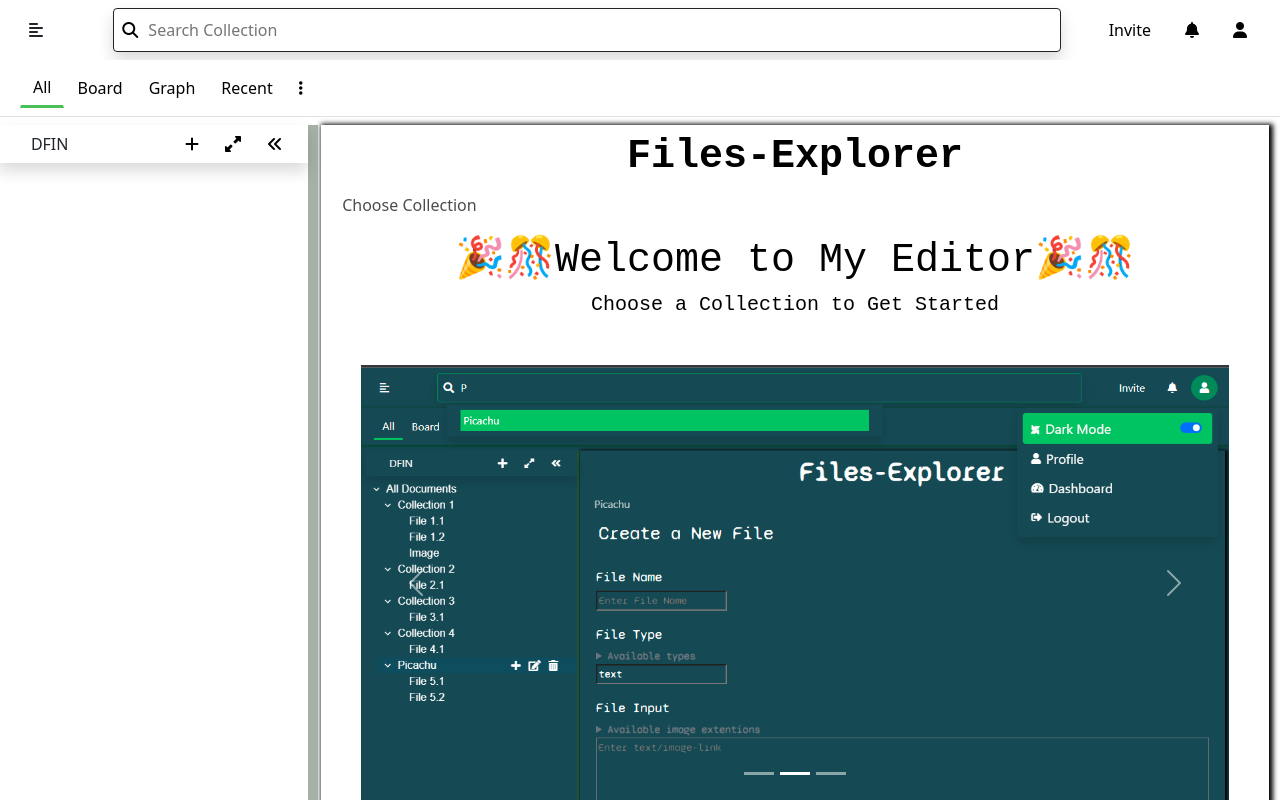
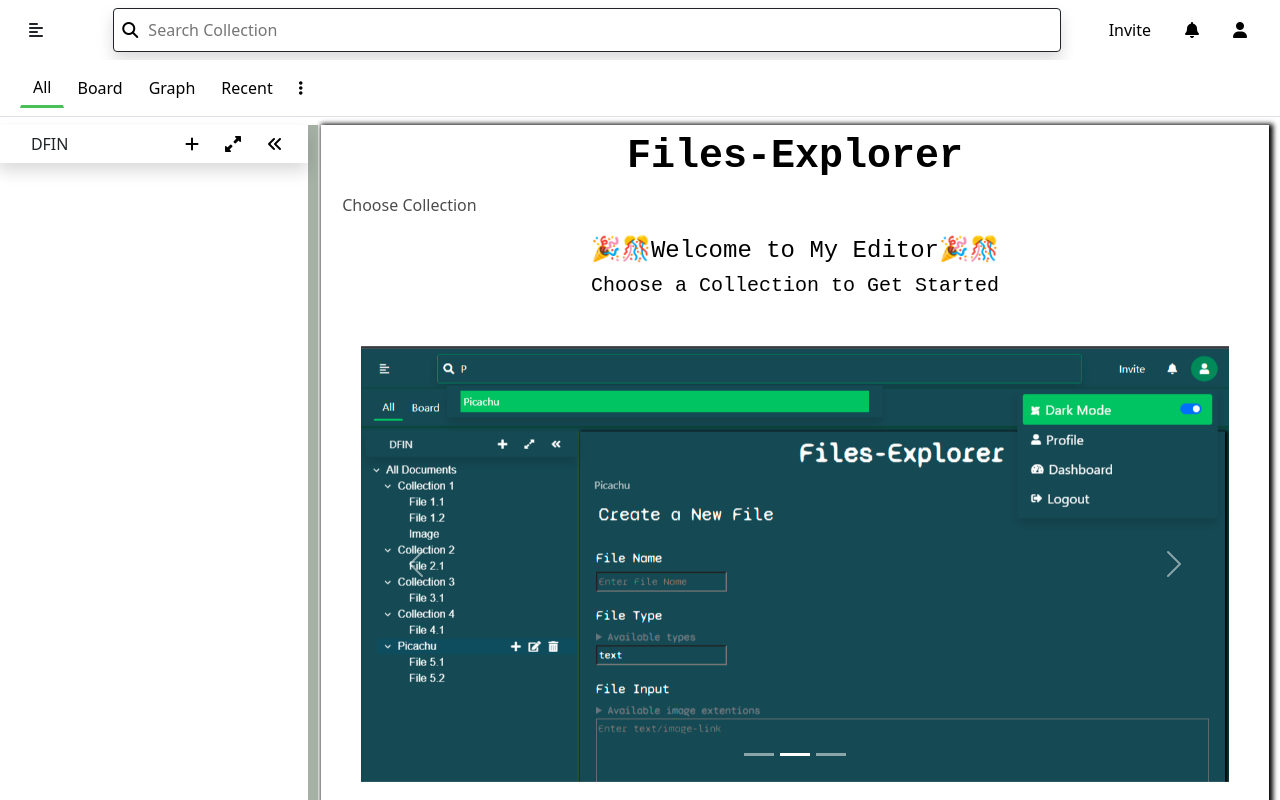
Before and after one commit to hamid1882/lrnr-interview-project, a React (Create React App) app: page / in a window 1280 px wide. Shown: the top 800 px of the page. Built offline with nearby package versions, Linux system fonts and the light colour scheme; a web font is replaced by a local one.

Commit message:
improved performance and error handling

```diff
--- a/src/Components/EditorContainer.js
+++ b/src/Components/EditorContainer.js
@@ -243,7 +243,9 @@ const EditorContainer = ({ currentTheme }) => {
             containerIf === "Choose Collection" ? "d-block" : "d-none"
           }`}
         >
-          <h1>🎉🎊Welcome to My Editor🎉🎊</h1>
+          <h4 className="text-start text-md-center fs-4 fs-md-1">
+            🎉🎊Welcome to My Editor🎉🎊
+          </h4>
           <h5>Choose a Collection to Get Started </h5>
           <Carousel />
           <UserGuide />
```
